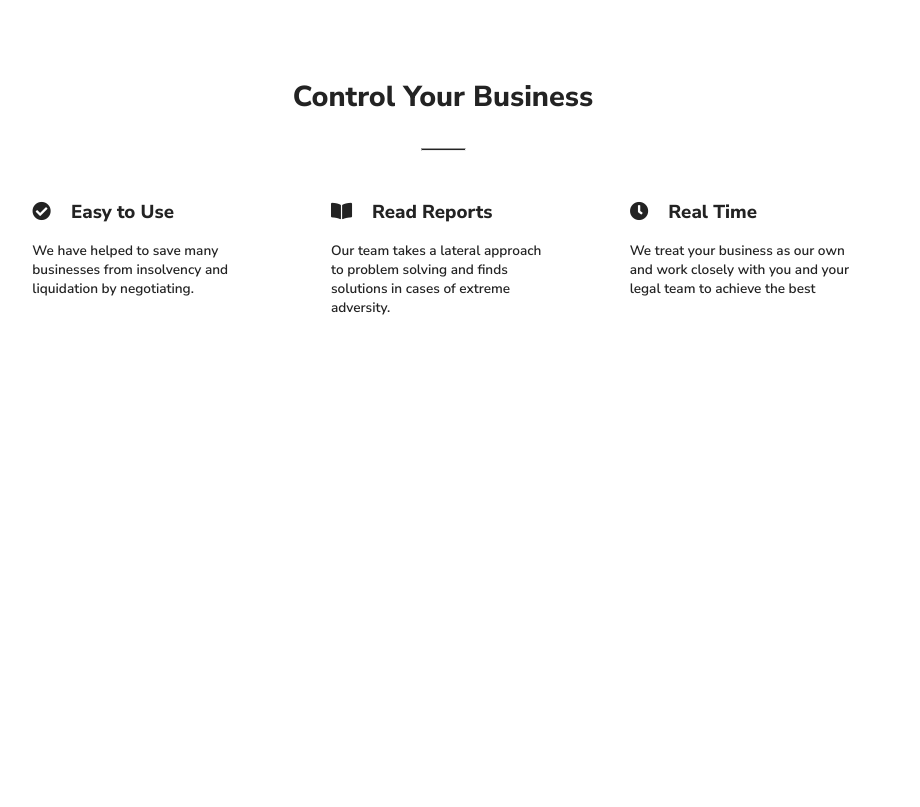
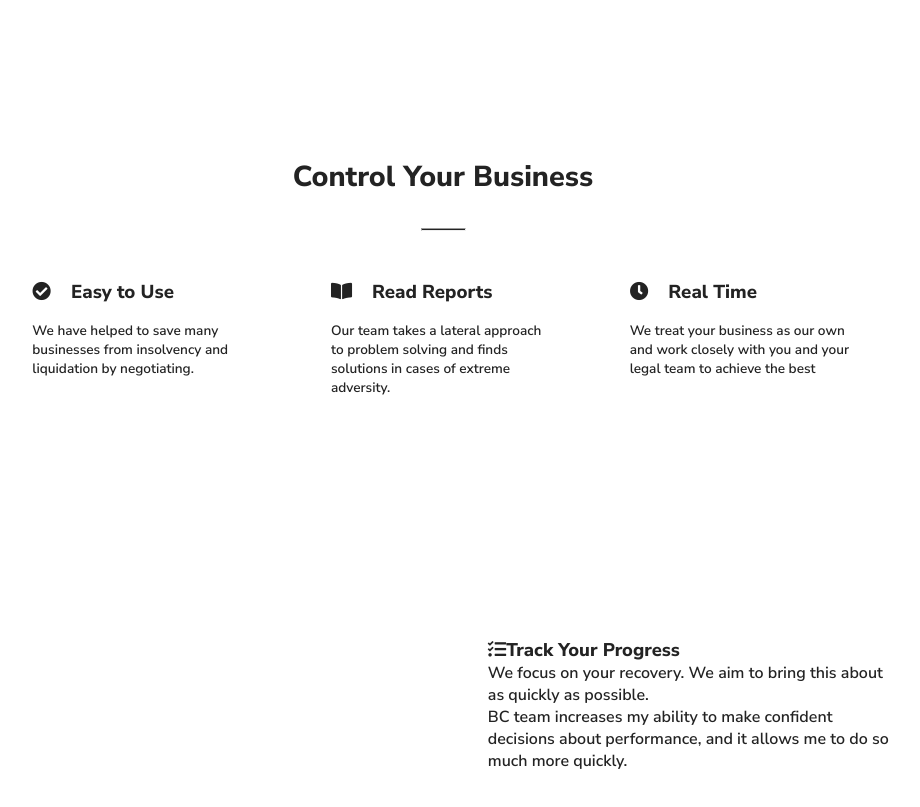
Before and after one commit to Tobijudah/BC-Company-landing-page, a plain HTML site: page index.html in a window 1280 px wide. Shown: the part 563-1370 px from the top of the page, without its empty margins (197-1117 px from the left). Before the commit the page ends 960 px from the top, so only its background shows below. Drawn offline with Linux system fonts and the light colour scheme.

Commit message:
added testimonial section

```diff
--- a/css/styles.css
+++ b/css/styles.css
@@ -141,7 +141,7 @@ nav ul li:last-of-type a {
 }
 
 .features {
-   margin: 5rem 0;
+   margin: 10rem 0;
 }
 
 .features .heading {
@@ -181,3 +181,17 @@ nav ul li:last-of-type a {
 .features .content .card p {
    font-size: 0.85rem;
 }
+
+.testimonial {
+   display: flex;
+   margin: 10rem 0;
+   padding-top: 5rem;
+}
+
+.testimonial .image {
+   flex: 0.55;
+}
+
+.testimonial .text {
+   flex: 0.45;
+}
--- a/index.html
+++ b/index.html
@@ -71,7 +71,11 @@
 
       <section class="testimonial">
          <div class="image"></div>
-         <div class="text"></div>
+         <div class="text">
+            <h4><i class="fas fa-tasks"></i>Track Your Progress</h4>
+            <p>We focus on your recovery. We aim to bring this about as quickly as possible.</p>
+            <p>BC team increases my ability to make confident decisions about performance, and it allows me to do so much more quickly.</p>
+         </div>
       </section>
 
    </div>
```
